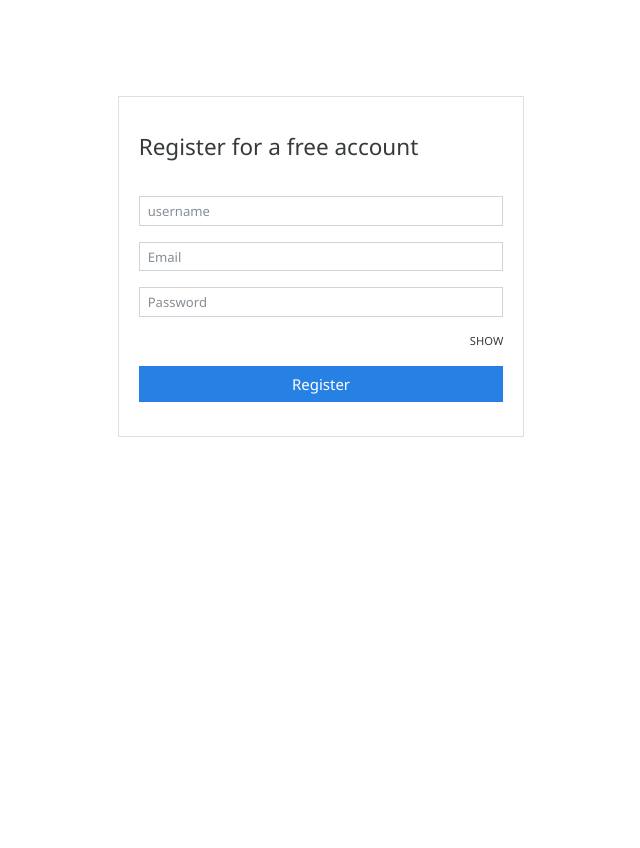
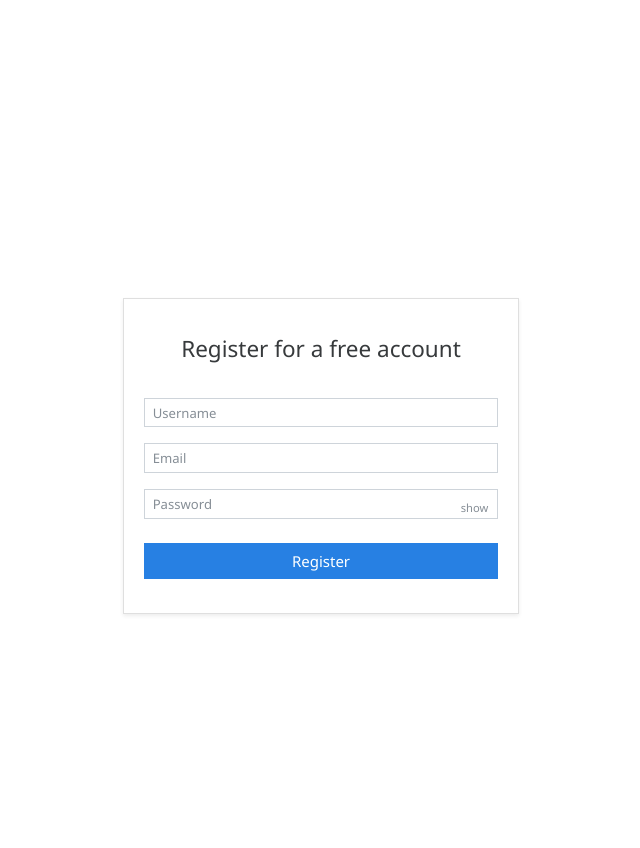
Before and after one commit to Johnmarare/fedhaexpenseapp, a Django app: page /authentication/register in a window 1280 px wide. Shown: the whole page, without its empty margins (319-959 px from the left). Before the commit the page ends 437 px from the top, so only its background shows below. Run offline with Django 5.2, Linux system fonts and the light colour scheme; some libraries are stand-ins or nearby versions.

Commit message:
some css styling

```diff
--- a/templates/authentication/register.html
+++ b/templates/authentication/register.html
@@ -1,50 +1,47 @@
 {% extends 'base_auth.html' %}
 {% load static %}
 
-
 {% block content %}
-
-<div class="row">
-  <div class="col-md-4"></div>
+<div class="d-flex justify-content-center align-items-center vh-100">
   <div class="col-md-4">
-    <div class="card mt-5">
-
-
+    <div class="card mt-3 shadow-sm">
       <div class="card-body">
-        <div class="card-title py-3">
+        <div class="card-title py-3 text-center">
           <h4>Register for a free account</h4>
         </div>
         <form action="{% url 'register' %}" method="post">
           {% csrf_token %}
 
-          <div class="form-group">
+          {% include 'partials/_messages.html' %}
+
+          <div class="form-group mb-3">
             <input
               type="text"
               name="username"
-              placeholder="username"
+              placeholder="Username"
               id="usernameField"
               value="{{fieldValues.username}}"
               class="form-control form-control-sm"
             />
           </div>
-          <div class="invalid_feedback invalid-feedback" style="display:none">
-          </div>
+
+          <div class="invalid_feedback invalid-feedback" style="display:none"></div>
           <p class="text-sm text-success usernameSuccessOutput"></p>
-          <div class="form-group">
+
+          <div class="form-group mb-3">
             <input
               type="email"
               name="email"
               placeholder="Email"
               class="form-control form-control-sm"
               id="emailField"
-
               value="{{fieldValues.email}}"
             />
           </div>
 
-          <div class="emailFeedBackArea invalid-feedback" style="display:none">
-          </div>
-          <div class="form-group">
+          <div class="emailFeedBackArea invalid-feedback" style="display:none"></div>
+
+          <div class="form-group mb-3 position-relative">
             <input
               type="password"
               name="password"
@@ -52,19 +49,15 @@
               class="form-control form-control-sm"
               id="passwordField"
             />
-            <small class="float-right py-3 showPasswordToggle">SHOW</small>
+            <small class="form-text text-muted position-absolute" style="right: 10px; top: 50%; transform: translateY(-50%); cursor: pointer;">show</small>
           </div>
-          <input type="submit" value="Register" class="btn btn-block btn-primary submit-btn" />
+
+          <input type="submit" value="Register" class="btn btn-block btn-primary submit-btn mt-4" />
         </form>
-
-      </div>
-
       </div>
     </div>
   </div>
-  <div class="col-md-4"></div>
 </div>
 
 <script src="{% static 'js/register.js' %}"></script>
-
 {% endblock content %}
--- /dev/null
+++ b/templates/partials/_messages.html
@@ -0,0 +1,9 @@
+{% if messages %}
+<div class="messages">
+    {% for message in messages %}
+    <div{% if message.tags %} class="alert alert-sm alert-{{ message.tags }}"{% endif %}>
+        {{ message }}
+    </div>
+    {% endfor %}
+</ul>
+{% endif %}
```
